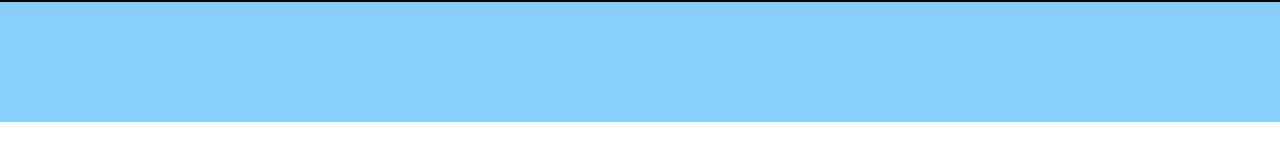
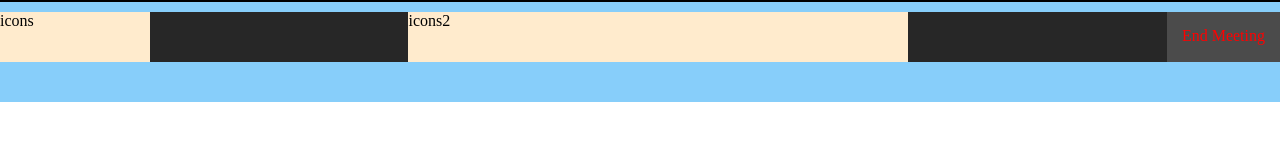
Before and after one commit to MayaSelena773/html-css-zoom, a plain HTML site: page index.html in a window 1280 px wide. Shown: the part 623-784 px from the top of the page. Drawn offline with Linux system fonts and the light colour scheme.

Commit message:
footer-test

```diff
--- a/index.html
+++ b/index.html
@@ -192,14 +192,30 @@
                 <span class="name"> <i class="fas fa-microphone-slash" aria-hidden="true"></i>Pinco Pallo</span>
             </div>
 
+        </section>
 
-        </section>
     </main>
 
     <!--footer-->
 
     <footer>
 
+        <section class="grey-footer flex">
+
+            <div class="side-icons">
+                icons
+            </div>
+
+            <div class="central-icons">
+                icons2
+            </div>
+
+            <div class="end-btn">
+                End Meeting
+            </div>
+
+        </section>
+
     </footer>
 
 </body>
--- a/style.css
+++ b/style.css
@@ -67,5 +67,38 @@ main{
 
 footer {
     background-color: lightskyblue;
-    height: 120px;
+    height: 100px;
+    padding-top: 10px;
 }
+
+.grey-footer {
+    background-color: rgb(39, 39, 39);
+    height: 50px;
+}
+
+.side-icons{
+    width: 150px;
+    height: 50px;
+    background-color: blanchedalmond;
+}
+
+.central-icons{
+    width: 500px;
+    height: 50px;
+    background-color: blanchedalmond;
+}
+
+.end-btn{
+    background-color: rgb(75, 75, 75);
+    color: red;
+    padding: 15px;
+}
+
+.flex{
+    display: flex;
+    justify-content: space-between;
+}
+
+ul{
+    list-style-type: none;
+}
```
